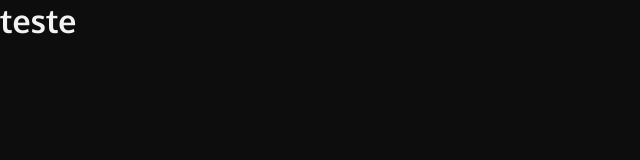
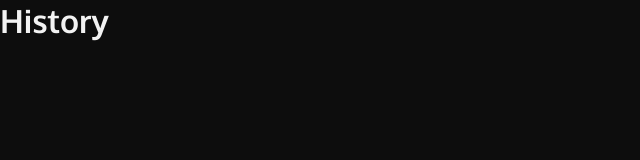
Before and after one commit to Jessica-Garcia/vehicle-registration, a React (Vite) app: page /history in a window 1280 px wide. Shown: the top 160 px of the page, without its empty margins (0-640 px from the left). Built offline with nearby package versions, Linux system fonts and the light colour scheme.

Commit message:
feat: set routes

```diff
--- a/src/App.tsx
+++ b/src/App.tsx
@@ -1,11 +1,14 @@
 import { ThemeProvider } from "styled-components";
 import { GlobalStyle } from "./styles/global";
 import { defaultTheme } from "./styles/themes/default";
-
+import { BrowserRouter } from "react-router-dom";
+import { Router } from "./Router";
 export function App() {
   return (
     <ThemeProvider theme={defaultTheme}>
-      <h1>teste</h1>
+      <BrowserRouter>
+        <Router />
+      </BrowserRouter>
       <GlobalStyle />
     </ThemeProvider>
   );
--- /dev/null
+++ b/src/Router.tsx
@@ -0,0 +1,12 @@
+import { Routes, Route } from "react-router-dom";
+import { Home } from "./pages/Home";
+import { History } from "./pages/History";
+
+export const Router = () => {
+  return (
+    <Routes>
+      <Route path="/" element={<Home />} />
+      <Route path="/history" element={<History />} />
+    </Routes>
+  );
+};
--- /dev/null
+++ b/src/pages/History.tsx
@@ -0,0 +1,3 @@
+export const History = () => {
+  return <h1>History</h1>;
+};
--- /dev/null
+++ b/src/pages/Home.tsx
@@ -0,0 +1,3 @@
+export const Home = () => {
+  return <h1>Home</h1>;
+};
```
